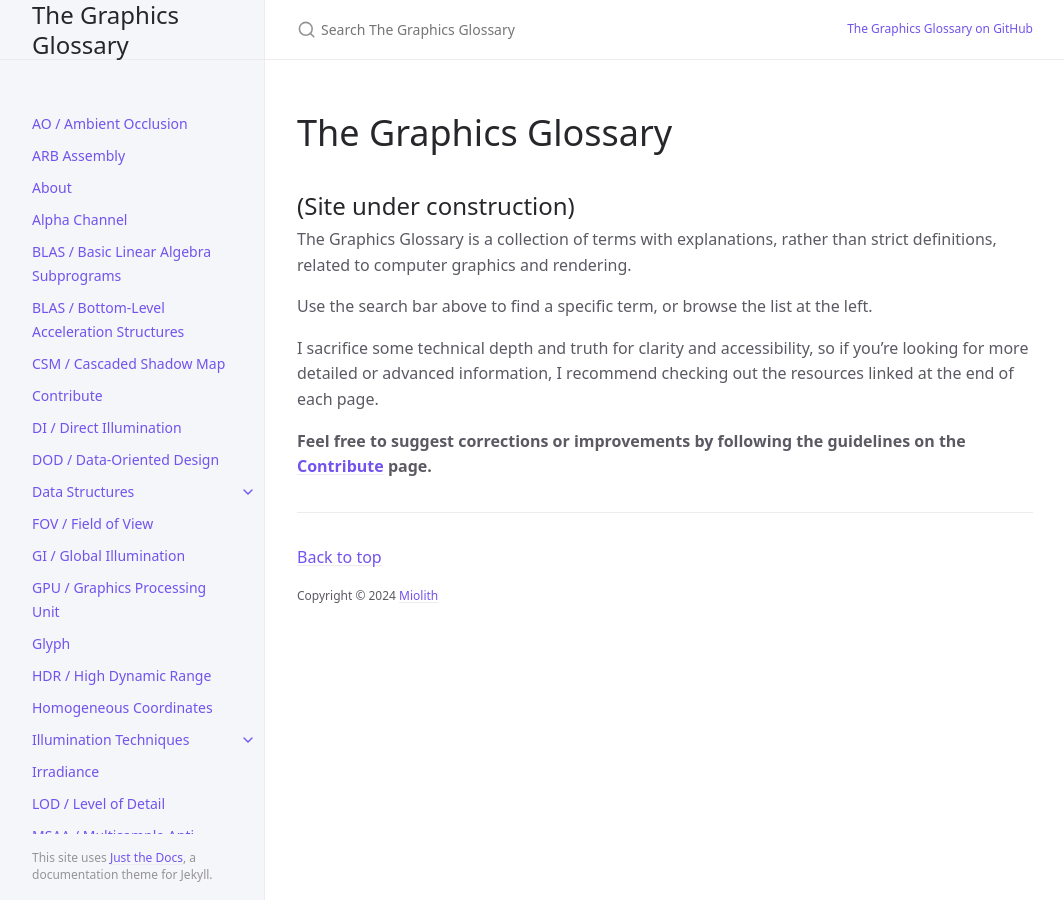
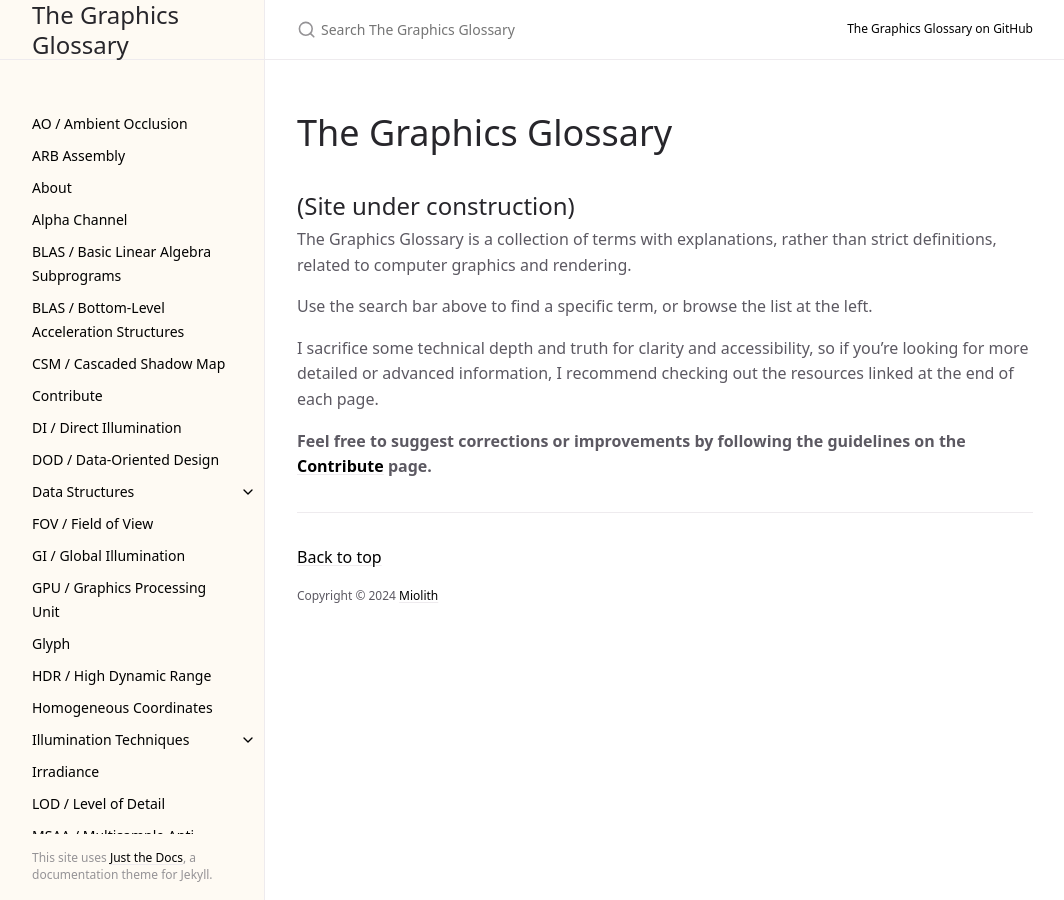
Before and after one commit to GraphicsGlossary/graphicsglossary.github.io, a Jekyll site: the page built from index.md, in a window 1280 px wide. Shown: the whole page, without its empty margins (107-1171 px from the left). Built offline with Jekyll 4.4.1, drawn with Linux system fonts in a browser that asks for light colours; cached includes are drawn as plain includes.

Commit message:
update css

```diff
--- a/_sass/color_schemes/light.scss
+++ b/_sass/color_schemes/light.scss
@@ -1,12 +1,12 @@
-$color-scheme: light !default;
+$color-scheme: #fcfcfa !default;
 $body-background-color: $white !default;
 $body-heading-color: $grey-dk-300 !default;
 $body-text-color: $grey-dk-100 !default;
-$link-color: $purple-000 !default;
+$link-color: black !default;
 $nav-child-link-color: $grey-dk-100 !default;
-$sidebar-color: $grey-lt-000 !default;
+$sidebar-color: #fefaf3 !default;
 $base-button-color: #f7f7f7 !default;
-$btn-primary-color: $purple-100 !default;
+$btn-primary-color: black !default;
 $code-background-color: $grey-lt-000 !default;
 $feedback-color: darken($sidebar-color, 3%) !default;
 $table-background-color: $white !default;
```
